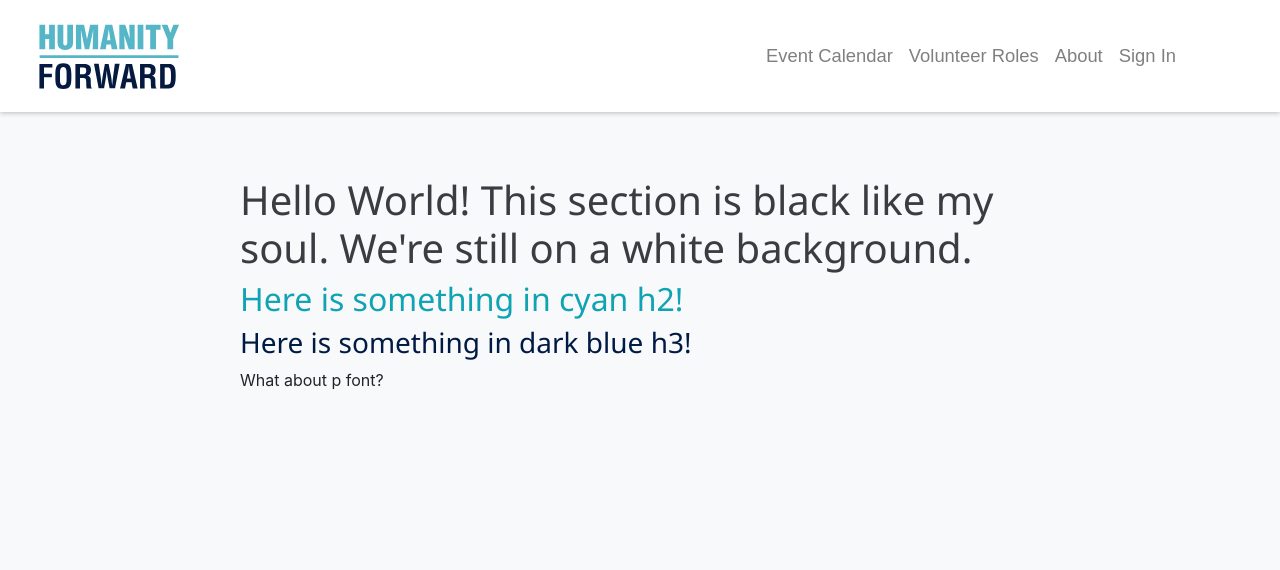
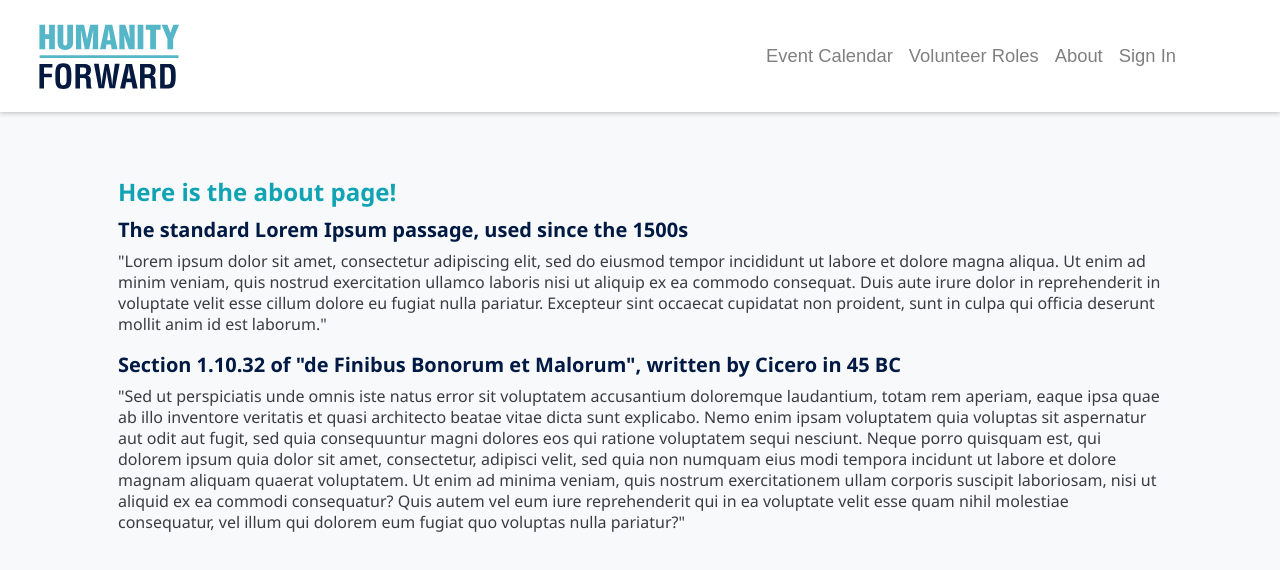
Before and after one commit to HF-RapidResponse/volunteer-portal, a React (Create React App) app: page /about in a window 1280 px wide. Shown: the top 570 px of the page. Built offline with nearby package versions, Linux system fonts and the light colour scheme.

Commit message:
checkpoint: routes created and header styling finished

```diff
--- a/src/App.js
+++ b/src/App.js
@@ -1,6 +1,13 @@
 import React from 'react';
 import Header from './components/Header';
-import { BrowserRouter } from 'react-router-dom';
+import Home from './components/Home';
+import Calendar from './components/Calendar';
+import Roles from './components/Roles';
+import About from './components/About';
+import Signin from './components/Signin';
+
+import { Container } from 'react-bootstrap';
+import { BrowserRouter, Route, Switch } from 'react-router-dom';
 import 'bootstrap/dist/css/bootstrap.min.css';
 import './styles/base.scss';
 
@@ -8,21 +15,15 @@ function App() {
   return (
     <BrowserRouter>
       <Header />
-      <div id="main-content">
-        <section>
-          <h1 className="hf-black">
-            Hello World! This section is black like my soul. We're still on a
-            white background.
-          </h1>
-        </section>
-        <section>
-          <h2 className="hf-cyan">Here is something in cyan h2!</h2>
-        </section>
-        <section>
-          <h3 className="hf-dark-blue">Here is something in dark blue h3!</h3>
-        </section>
-        <p>What about p font?</p>
-      </div>
+      <Container id="main-content">
+        <Switch>
+          <Route path="/" exact component={Home} />
+          <Route path="/calendar" exact component={Calendar} />
+          <Route path="/roles" exact component={Roles} />
+          <Route path="/about" exact component={About} />
+          <Route path="/signin" exact component={Signin} />
+        </Switch>
+      </Container>
     </BrowserRouter>
   );
 }
--- /dev/null
+++ b/src/components/About.js
@@ -0,0 +1,40 @@
+import React from 'react';
+
+function About() {
+  return (
+    <>
+      <h2 className="hf-cyan">Here is the about page!</h2>
+      <h3>The standard Lorem Ipsum passage, used since the 1500s</h3>
+      <p>
+        "Lorem ipsum dolor sit amet, consectetur adipiscing elit, sed do eiusmod
+        tempor incididunt ut labore et dolore magna aliqua. Ut enim ad minim
+        veniam, quis nostrud exercitation ullamco laboris nisi ut aliquip ex ea
+        commodo consequat. Duis aute irure dolor in reprehenderit in voluptate
+        velit esse cillum dolore eu fugiat nulla pariatur. Excepteur sint
+        occaecat cupidatat non proident, sunt in culpa qui officia deserunt
+        mollit anim id est laborum."
+      </p>
+      <h3>
+        Section 1.10.32 of "de Finibus Bonorum et Malorum", written by Cicero in
+        45 BC
+      </h3>
+      <p>
+        "Sed ut perspiciatis unde omnis iste natus error sit voluptatem
+        accusantium doloremque laudantium, totam rem aperiam, eaque ipsa quae ab
+        illo inventore veritatis et quasi architecto beatae vitae dicta sunt
+        explicabo. Nemo enim ipsam voluptatem quia voluptas sit aspernatur aut
+        odit aut fugit, sed quia consequuntur magni dolores eos qui ratione
+        voluptatem sequi nesciunt. Neque porro quisquam est, qui dolorem ipsum
+        quia dolor sit amet, consectetur, adipisci velit, sed quia non numquam
+        eius modi tempora incidunt ut labore et dolore magnam aliquam quaerat
+        voluptatem. Ut enim ad minima veniam, quis nostrum exercitationem ullam
+        corporis suscipit laboriosam, nisi ut aliquid ex ea commodi consequatur?
+        Quis autem vel eum iure reprehenderit qui in ea voluptate velit esse
+        quam nihil molestiae consequatur, vel illum qui dolorem eum fugiat quo
+        voluptas nulla pariatur?"
+      </p>
+    </>
+  );
+}
+
+export default About;
--- /dev/null
+++ b/src/components/Calendar.js
@@ -0,0 +1,40 @@
+import React from 'react';
+
+function Calendar() {
+  return (
+    <>
+      <h2>Here is the calendar page!</h2>
+      <h3>The standard Lorem Ipsum passage, used since the 1500s</h3>
+      <p>
+        "Lorem ipsum dolor sit amet, consectetur adipiscing elit, sed do eiusmod
+        tempor incididunt ut labore et dolore magna aliqua. Ut enim ad minim
+        veniam, quis nostrud exercitation ullamco laboris nisi ut aliquip ex ea
+        commodo consequat. Duis aute irure dolor in reprehenderit in voluptate
+        velit esse cillum dolore eu fugiat nulla pariatur. Excepteur sint
+        occaecat cupidatat non proident, sunt in culpa qui officia deserunt
+        mollit anim id est laborum."
+      </p>
+      <h3>
+        Section 1.10.32 of "de Finibus Bonorum et Malorum", written by Cicero in
+        45 BC
+      </h3>
+      <p>
+        "Sed ut perspiciatis unde omnis iste natus error sit voluptatem
+        accusantium doloremque laudantium, totam rem aperiam, eaque ipsa quae ab
+        illo inventore veritatis et quasi architecto beatae vitae dicta sunt
+        explicabo. Nemo enim ipsam voluptatem quia voluptas sit aspernatur aut
+        odit aut fugit, sed quia consequuntur magni dolores eos qui ratione
+        voluptatem sequi nesciunt. Neque porro quisquam est, qui dolorem ipsum
+        quia dolor sit amet, consectetur, adipisci velit, sed quia non numquam
+        eius modi tempora incidunt ut labore et dolore magnam aliquam quaerat
+        voluptatem. Ut enim ad minima veniam, quis nostrum exercitationem ullam
+        corporis suscipit laboriosam, nisi ut aliquid ex ea commodi consequatur?
+        Quis autem vel eum iure reprehenderit qui in ea voluptate velit esse
+        quam nihil molestiae consequatur, vel illum qui dolorem eum fugiat quo
+        voluptas nulla pariatur?"
+      </p>
+    </>
+  );
+}
+
+export default Calendar;
--- /dev/null
+++ b/src/components/Home.js
@@ -0,0 +1,44 @@
+import React from 'react';
+import { Button } from 'react-bootstrap';
+
+function Home() {
+  return (
+    <>
+      <h2>Here is the home page!</h2>
+      <h3>The standard Lorem Ipsum passage, used since the 1500s</h3>
+      <p>
+        "Lorem ipsum dolor sit amet, consectetur adipiscing elit, sed do eiusmod
+        tempor incididunt ut labore et dolore magna aliqua. Ut enim ad minim
+        veniam, quis nostrud exercitation ullamco laboris nisi ut aliquip ex ea
+        commodo consequat. Duis aute irure dolor in reprehenderit in voluptate
+        velit esse cillum dolore eu fugiat nulla pariatur. Excepteur sint
+        occaecat cupidatat non proident, sunt in culpa qui officia deserunt
+        mollit anim id est laborum."
+      </p>
+      <Button variant="info" className="wide-btn">
+        I am a wide button!
+      </Button>
+      <h3>
+        Section 1.10.32 of "de Finibus Bonorum et Malorum", written by Cicero in
+        45 BC
+      </h3>
+      <p>
+        "Sed ut perspiciatis unde omnis iste natus error sit voluptatem
+        accusantium doloremque laudantium, totam rem aperiam, eaque ipsa quae ab
+        illo inventore veritatis et quasi architecto beatae vitae dicta sunt
+        explicabo. Nemo enim ipsam voluptatem quia voluptas sit aspernatur aut
+        odit aut fugit, sed quia consequuntur magni dolores eos qui ratione
+        voluptatem sequi nesciunt. Neque porro quisquam est, qui dolorem ipsum
+        quia dolor sit amet, consectetur, adipisci velit, sed quia non numquam
+        eius modi tempora incidunt ut labore et dolore magnam aliquam quaerat
+        voluptatem. Ut enim ad minima veniam, quis nostrum exercitationem ullam
+        corporis suscipit laboriosam, nisi ut aliquid ex ea commodi consequatur?
+        Quis autem vel eum iure reprehenderit qui in ea voluptate velit esse
+        quam nihil molestiae consequatur, vel illum qui dolorem eum fugiat quo
+        voluptas nulla pariatur?"
+      </p>
+    </>
+  );
+}
+
+export default Home;
--- /dev/null
+++ b/src/components/Roles.js
@@ -0,0 +1,40 @@
+import React from 'react';
+
+function Roles() {
+  return (
+    <>
+      <h2>Here is the roles page!</h2>
+      <h3>The standard Lorem Ipsum passage, used since the 1500s</h3>
+      <p>
+        "Lorem ipsum dolor sit amet, consectetur adipiscing elit, sed do eiusmod
+        tempor incididunt ut labore et dolore magna aliqua. Ut enim ad minim
+        veniam, quis nostrud exercitation ullamco laboris nisi ut aliquip ex ea
+        commodo consequat. Duis aute irure dolor in reprehenderit in voluptate
+        velit esse cillum dolore eu fugiat nulla pariatur. Excepteur sint
+        occaecat cupidatat non proident, sunt in culpa qui officia deserunt
+        mollit anim id est laborum."
+      </p>
+      <h3>
+        Section 1.10.32 of "de Finibus Bonorum et Malorum", written by Cicero in
+        45 BC
+      </h3>
+      <p>
+        "Sed ut perspiciatis unde omnis iste natus error sit voluptatem
+        accusantium doloremque laudantium, totam rem aperiam, eaque ipsa quae ab
+        illo inventore veritatis et quasi architecto beatae vitae dicta sunt
+        explicabo. Nemo enim ipsam voluptatem quia voluptas sit aspernatur aut
+        odit aut fugit, sed quia consequuntur magni dolores eos qui ratione
+        voluptatem sequi nesciunt. Neque porro quisquam est, qui dolorem ipsum
+        quia dolor sit amet, consectetur, adipisci velit, sed quia non numquam
+        eius modi tempora incidunt ut labore et dolore magnam aliquam quaerat
+        voluptatem. Ut enim ad minima veniam, quis nostrum exercitationem ullam
+        corporis suscipit laboriosam, nisi ut aliquid ex ea commodi consequatur?
+        Quis autem vel eum iure reprehenderit qui in ea voluptate velit esse
+        quam nihil molestiae consequatur, vel illum qui dolorem eum fugiat quo
+        voluptas nulla pariatur?"
+      </p>
+    </>
+  );
+}
+
+export default Roles;
--- /dev/null
+++ b/src/components/Signin.js
@@ -0,0 +1,21 @@
+import React from 'react';
+
+function Signin() {
+  return (
+    <>
+      <h2>Here is the sign in page!</h2>
+      <h3>The standard Lorem Ipsum passage, used since the 1500s</h3>
+      <p>
+        "Lorem ipsum dolor sit amet, consectetur adipiscing elit, sed do eiusmod
+        tempor incididunt ut labore et dolore magna aliqua. Ut enim ad minim
+        veniam, quis nostrud exercitation ullamco laboris nisi ut aliquip ex ea
+        commodo consequat. Duis aute irure dolor in reprehenderit in voluptate
+        velit esse cillum dolore eu fugiat nulla pariatur. Excepteur sint
+        occaecat cupidatat non proident, sunt in culpa qui officia deserunt
+        mollit anim id est laborum."
+      </p>
+    </>
+  );
+}
+
+export default Signin;
--- a/src/styles/_variables.scss
+++ b/src/styles/_variables.scss
@@ -1,4 +1,4 @@
 $hfCyan: #0fa3b3;
 $hfDarkBlue: #001a44;
-$hfBlack: #393d41;
+$blackText: #393d41;
 $background: #f8f9fa;
--- a/src/styles/base.scss
+++ b/src/styles/base.scss
@@ -9,7 +9,7 @@
 }
 
 .hf-black {
-  color: $hfBlack;
+  color: $blackText;
 }
 
 body {
@@ -17,11 +17,46 @@ body {
 }
 
 #main-content {
-  margin: 11rem 15rem;
+  padding: 11rem 3rem 3rem 3rem;
 }
 
 h1,
 h2,
+h3,
+h4,
+p {
+  font-family: 'Segoe UI';
+  font-style: normal;
+}
+
+h1,
+h2,
+h3,
+h4 {
+  color: $hfDarkBlue;
+}
+
+h2 {
+  font-weight: 600;
+  font-size: 24px;
+  line-height: 32px;
+}
+
 h3 {
-  font-family: 'Segoe UI';
+  font-weight: 600;
+  font-size: 20px;
+  line-height: 27px;
 }
+
+p {
+  font-weight: normal;
+  font-size: 16px;
+  line-height: 21px;
+  color: $blackText;
+}
+
+.wide-btn {
+  width: 221px;
+  height: 41px;
+  margin: 1rem auto;
+}
```
Also changed, not shown: src/logo.svg (deleted).
